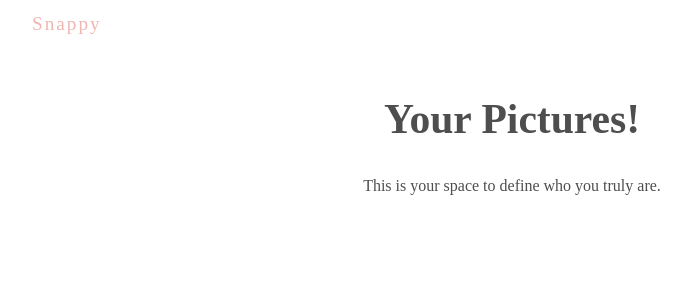
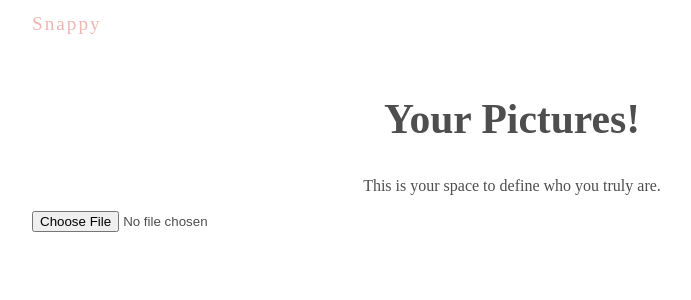
Before and after one commit to priya28139/snappy, a React (Create React App) app: page / in a window 1280 px wide. Shown: the top 300 px of the page, without its empty margins (128-819 px from the left). Built offline with nearby package versions, Linux system fonts and the light colour scheme.

Commit message:
Render out the UploadForm component in App.js

```diff
--- a/src/App.js
+++ b/src/App.js
@@ -1,10 +1,12 @@
 import React from "react";
 import Header from "./components/Header";
+import UploadForm from "./components/UploadForm";
 
 const App = () => {
   return (
     <div className="App">
       <Header />
+      <UploadForm />
     </div>
   );
 };
```
